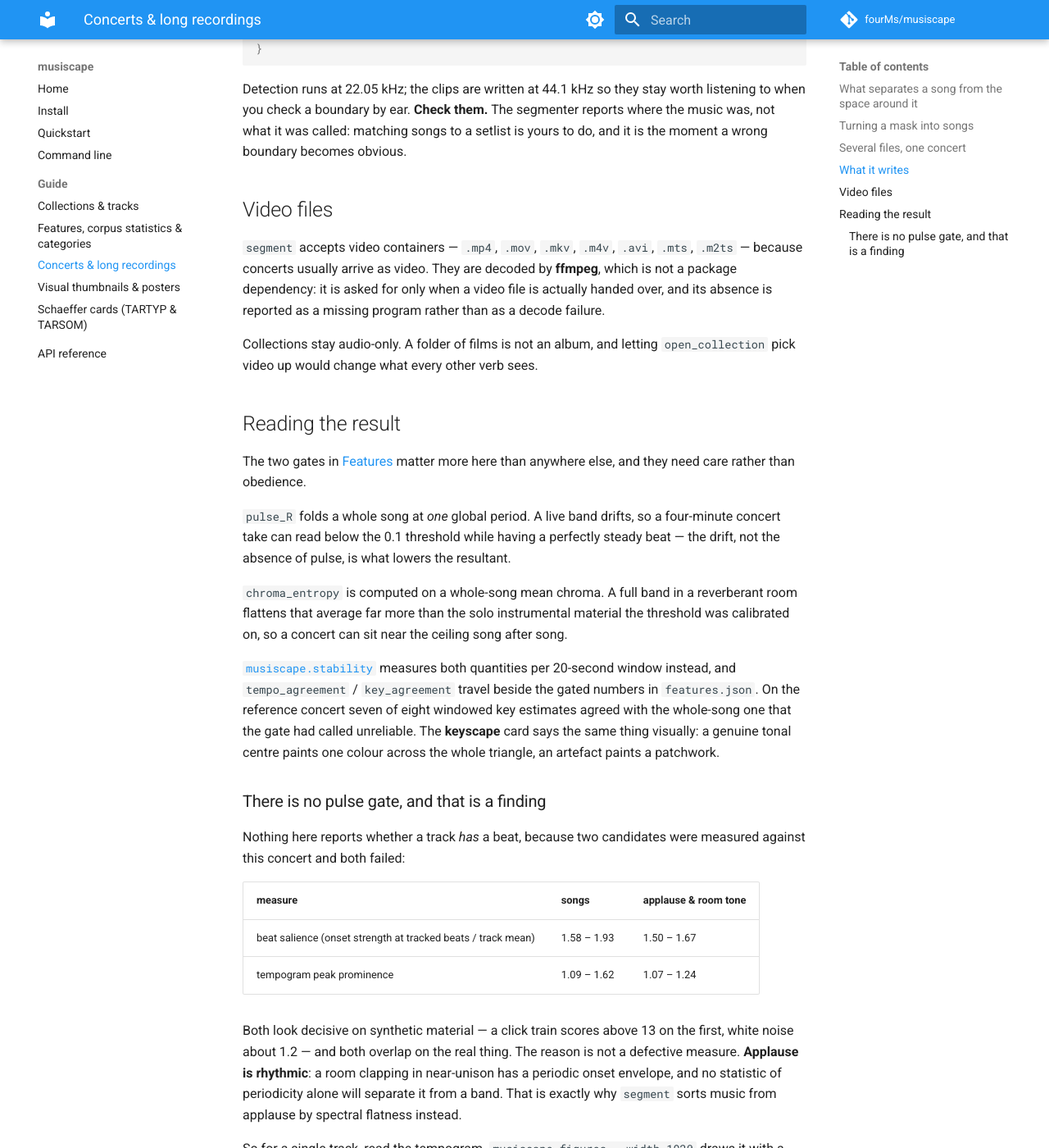
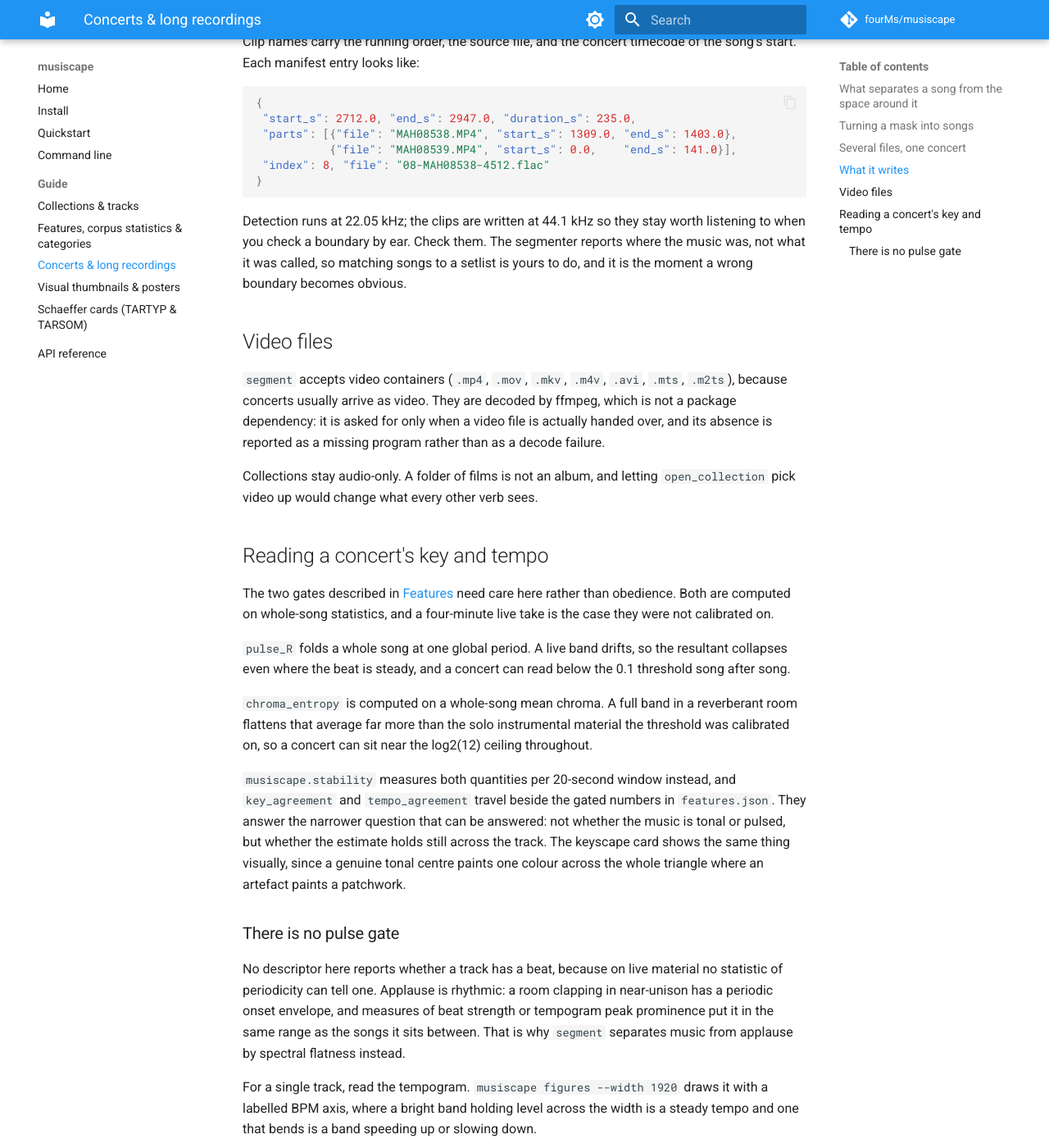
Before and after one commit to fourMs/musiscape, an MkDocs documentation site: the page built from docs/guide/concerts.md, in a window 1280 px wide and 1400 px high, scrolled down 2103 px. Shown: the whole window at 82% size. Built offline with MkDocs 1.6.1 and Material for MkDocs 9.7.7, drawn with Linux system fonts in a browser that asks for light colours; comment, search, counter and statistics services are not loaded; some of the changed text lies outside the part shown.

Commit message:
Draw the rhythm card's beat wheel again, and write the docs for readers
The inset came from a function imported out of ambiscape, which is not a
dependency, inside a try that swallowed the ImportError. It was present on
this machine, where ambiscape sits beside musiscape in a checkout, and
absent for everyone who installed from PyPI: a documented feature missing
with no error. It now uses micromotion.circular, which the package already
requires and which music.py already uses for the same statistic.

The docs and wiki drop the development history they had accumulated. A
reader meeting the toolbox needs what it does and what to trust; how it got
that way belongs in the changelog and in git. The same pass removes inline
bold, thins the em-dashes, and takes an install hint pointing at
ambiscape[music] out of music.py along with three cross-references to a
package that is no longer a dependency.

The description becomes "A Python toolbox for analysing large music
collections and long music recordings", since segment made the old one
half the story.

Co-Authored-By: Claude Opus 5 <noreply@anthropic.com>

````diff
--- a/docs/guide/concerts.md
+++ b/docs/guide/concerts.md
@@ -1,48 +1,53 @@
 # Concerts & long recordings
 
 Everything else in musiscape assumes one file is one track. A concert is the other shape: one long
-recording holding a sequence of songs, and often several files rather than one, because the camera
-split at a size limit partway through the evening.
+recording holding a sequence of songs, often split across several files because the camera stopped
+at a size limit partway through the evening.
 
 Analysed as it arrives, such a recording averages a whole evening into a single key and a single
-tempo — which is to say, into nothing. `segment` finds the songs inside it first.
+tempo, which is to say into nothing. `segment` finds the songs inside it first.
 
 ```
 musiscape segment ~/video/concert -o ~/video/concert/analysis
 musiscape report  ~/video/concert/analysis/songs
 ```
 
-The first command writes one audio file per song plus a manifest; the second treats that folder as
-an ordinary collection. Every other verb works on it too — `thumbnails --style keyscape` for
-tonality, `--style tempo` for the tempogram, `--style combo` for both beside the spectrogram.
+The first command writes one audio file per song plus a manifest. The second treats that folder as
+an ordinary collection, and so does every other verb: `thumbnails --style keyscape` for tonality,
+`figures` for a labelled tempogram, `pdf` for the whole set in one document.
 
 ## What separates a song from the space around it
 
 Not level. An enthusiastic room is as loud as the band, and a hall between songs is not silent.
 
-**Spectral flatness** is what separates them. Applause is broadband noise and measures flat; played
-music is tonal and measures roughly an order of magnitude lower. The two form distinct modes in a
-concert recording, and the threshold between them is taken from each recording's own distribution
-(Otsu's method on log-flatness) rather than from a fixed number, because the *ratio* survives a
-change of room and microphone while the absolute values do not.
+Spectral flatness is what separates them. Applause is broadband noise and measures flat; played
+music is tonal and measures roughly an order of magnitude lower. On a concert recorded to a camera's
+built-in microphone:
 
-Two guards keep that split honest:
+| | level | spectral flatness |
+|---|---|---|
+| songs | ≈ −20 dB | 0.001 to 0.006 |
+| applause, talk, room | −27 to −40 dB | 0.02 to 0.07 |
 
-- Otsu returns a threshold for any distribution, including one with a single mode. The split is
-  used only when the two classes are both **separated** (`BIMODAL_MIN_DECADES`) and **populated**
-  (`BIMODAL_MIN_SHARE`). A rehearsal tape that is music throughout has one mode, and falls back to
-  a level test rather than being cut in half.
-- The threshold is the winning histogram bin's *upper edge*, not its centre. A sharp spike puts
-  many frames at one value, and a centre-valued cut halves the spike itself.
+The two form distinct modes, so the threshold between them is taken from each recording's own
+distribution by Otsu's method on log-flatness rather than from a fixed number. The ratio survives a
+change of room and microphone; the absolute values do not.
 
-A level floor, set relative to the recording's own loud frames, drops silence and distant room
-tone underneath all of this.
+Two conditions keep that split honest. Otsu returns a threshold for any distribution, including one
+with a single mode, so the flatness test is used only when the two classes are both separated
+(`BIMODAL_MIN_DECADES`) and populated (`BIMODAL_MIN_SHARE`). A rehearsal tape that is music
+throughout has one mode and falls back to a level test instead of being cut in half. The threshold
+itself is the winning histogram bin's upper edge rather than its centre, because a sharp spike puts
+many frames at one value and a centre-valued cut would divide the spike.
+
+A level floor, set relative to the recording's own loud frames, drops silence and distant room tone
+underneath all of this.
 
 ## Turning a mask into songs
 
 Runs of music separated by less than `--min-gap` seconds are one song: a quiet bar or a held breath
-does not end a piece. Spans shorter than `--min-song` are not songs at all, which is what keeps
-tuning, a false start, and a spoken introduction over a held chord out of the listing.
+does not end a piece. Spans shorter than `--min-song` are not songs at all, which keeps tuning, a
+false start, and a spoken introduction over a held chord out of the listing.
 
 | option | default | meaning |
 |---|---|---|
@@ -51,13 +56,13 @@ tuning, a false start, and a spoken introduction over a held chord out of the li
 
 ## Several files, one concert
 
-Files are read in name order, which is playing order — cameras number sequentially. A span that
-runs to the end of one file and resumes at the start of the next is **one song**: the camera split
-at a size limit, not at a musical boundary. That join happens *before* the minimum-length test, so
-a song cut ten seconds before its end survives as a song instead of being discarded as a fragment.
-Its clip holds both halves, back to back.
+Files are read in name order, which is playing order, since cameras number sequentially. A span that
+runs to the end of one file and resumes at the start of the next is one song, because the camera
+split at a size limit rather than at a musical boundary. That join is applied before the
+minimum-length test, so a song cut ten seconds before its end survives as a song instead of being
+discarded as a fragment. Its clip holds both halves, back to back.
 
-Times are reported on a **concert clock** that runs from the start of the first file and treats the
+Times are reported on a concert clock that runs from the start of the first file and treats the
 files as butted together. A camera that stops and restarts loses a few seconds at each join, and
 that loss is not recoverable from the audio, so the clock drifts behind wall time by however long
 the changeovers took. Within a song, the manifest's `parts` carry the true offsets into each source
@@ -87,55 +92,47 @@ Each manifest entry looks like:
 ```
 
 Detection runs at 22.05 kHz; the clips are written at 44.1 kHz so they stay worth listening to when
-you check a boundary by ear. **Check them.** The segmenter reports where the music was, not what it
-was called: matching songs to a setlist is yours to do, and it is the moment a wrong boundary
-becomes obvious.
+you check a boundary by ear. Check them. The segmenter reports where the music was, not what it was
+called, so matching songs to a setlist is yours to do, and it is the moment a wrong boundary becomes
+obvious.
 
 ## Video files
 
-`segment` accepts video containers — `.mp4`, `.mov`, `.mkv`, `.m4v`, `.avi`, `.mts`, `.m2ts` —
-because concerts usually arrive as video. They are decoded by **ffmpeg**, which is not a package
+`segment` accepts video containers (`.mp4`, `.mov`, `.mkv`, `.m4v`, `.avi`, `.mts`, `.m2ts`),
+because concerts usually arrive as video. They are decoded by ffmpeg, which is not a package
 dependency: it is asked for only when a video file is actually handed over, and its absence is
 reported as a missing program rather than as a decode failure.
 
 Collections stay audio-only. A folder of films is not an album, and letting `open_collection` pick
 video up would change what every other verb sees.
 
-## Reading the result
+## Reading a concert's key and tempo
 
-The two gates in [Features](analysis.md) matter more here than anywhere else, and they need care
-rather than obedience.
+The two gates described in [Features](analysis.md) need care here rather than obedience. Both are
+computed on whole-song statistics, and a four-minute live take is the case they were not calibrated
+on.
 
-`pulse_R` folds a whole song at *one* global period. A live band drifts, so a four-minute concert
-take can read below the 0.1 threshold while having a perfectly steady beat — the drift, not the
-absence of pulse, is what lowers the resultant.
+`pulse_R` folds a whole song at one global period. A live band drifts, so the resultant collapses
+even where the beat is steady, and a concert can read below the 0.1 threshold song after song.
 
 `chroma_entropy` is computed on a whole-song mean chroma. A full band in a reverberant room flattens
 that average far more than the solo instrumental material the threshold was calibrated on, so a
-concert can sit near the ceiling song after song.
+concert can sit near the log2(12) ceiling throughout.
 
-[`musiscape.stability`](../api.md) measures both quantities per 20-second window instead, and
-`tempo_agreement` / `key_agreement` travel beside the gated numbers in `features.json`. On the
-reference concert seven of eight windowed key estimates agreed with the whole-song one that the gate
-had called unreliable. The **keyscape** card says the same thing visually: a genuine tonal centre
-paints one colour across the whole triangle, an artefact paints a patchwork.
+`musiscape.stability` measures both quantities per 20-second window instead, and `key_agreement` and
+`tempo_agreement` travel beside the gated numbers in `features.json`. They answer the narrower
+question that can be answered: not whether the music is tonal or pulsed, but whether the estimate
+holds still across the track. The keyscape card shows the same thing visually, since a genuine tonal
+centre paints one colour across the whole triangle where an artefact paints a patchwork.
 
-### There is no pulse gate, and that is a finding
+### There is no pulse gate
 
-Nothing here reports whether a track *has* a beat, because two candidates were measured against this
-concert and both failed:
+No descriptor here reports whether a track has a beat, because on live material no statistic of
+periodicity can tell one. Applause is rhythmic: a room clapping in near-unison has a periodic onset
+envelope, and measures of beat strength or tempogram peak prominence put it in the same range as the
+songs it sits between. That is why `segment` separates music from applause by spectral flatness
+instead.
 
-| measure | songs | applause & room tone |
-|---|---|---|
-| beat salience (onset strength at tracked beats / track mean) | 1.58 – 1.93 | 1.50 – 1.67 |
-| tempogram peak prominence | 1.09 – 1.62 | 1.07 – 1.24 |
-
-Both look decisive on synthetic material — a click train scores above 13 on the first, white noise
-about 1.2 — and both overlap on the real thing. The reason is not a defective measure. **Applause is
-rhythmic**: a room clapping in near-unison has a periodic onset envelope, and no statistic of
-periodicity alone will separate it from a band. That is exactly why `segment` sorts music from
-applause by spectral flatness instead.
-
-So for a single track, read the tempogram. `musiscape figures --width 1920` draws it with a labelled
-BPM axis: a bright band holding level across the width is a steady tempo, and one that bends is a
-band speeding up.
+For a single track, read the tempogram. `musiscape figures --width 1920` draws it with a labelled
+BPM axis, where a bright band holding level across the width is a steady tempo and one that bends is
+a band speeding up or slowing down.
--- a/mkdocs.yml
+++ b/mkdocs.yml
@@ -1,5 +1,5 @@
 site_name: musiscape
-site_description: A toolbox for analysing music collections — corpus fingerprints, similarity landscapes, visual thumbnails, and honest categorisation
+site_description: A Python toolbox for analysing large music collections and long music recordings
 site_url: https://fourms.github.io/musiscape/
 repo_url: https://github.com/fourMs/musiscape
 repo_name: fourMs/musiscape
--- a/pyproject.toml
+++ b/pyproject.toml
@@ -9,7 +9,7 @@ name = "musiscape"
 # reporting 0.3.1) because the bump touched only this file, so the
 # number now lives in one place and setuptools reads it from there.
 dynamic = ["version"]
-description = "A toolbox for analysing music collections: corpus fingerprints, similarity landscapes, and honest categorisation from folders of audio files"
+description = "A Python toolbox for analysing large music collections and long music recordings"
 readme = "README.md"
 license = { file = "LICENSE" }
 authors = [{ name = "Alexander Refsum Jensenius" }]
````
Also changed, not shown: CHANGELOG.md (+17 -0 lines), README.md (+9 -5 lines), docs/cli.md (+4 -4 lines), docs/index.md (+14 -9 lines), src/musiscape/__init__.py (+11 -7 lines), 10 other files.
